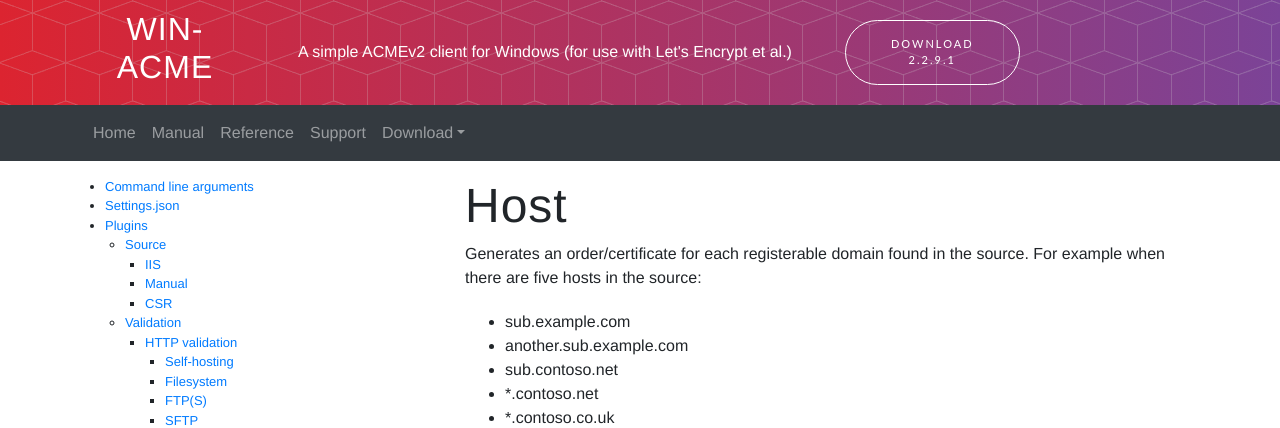
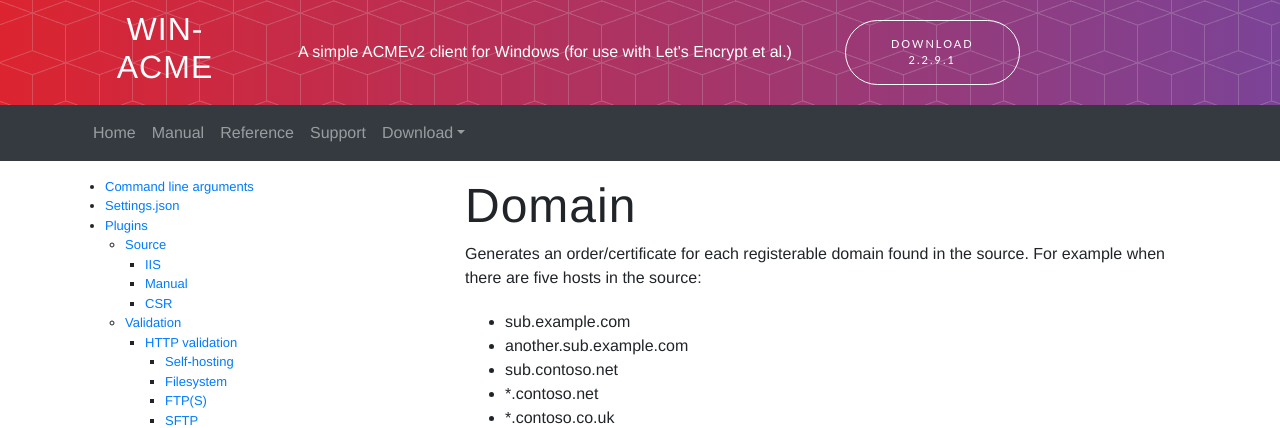
Before and after one commit to win-acme/win-acme.github.io, a Jekyll site: the page built from reference/plugins/order/domain.md, in a window 1280 px wide. Shown: the top 428 px of the page. Built offline with Jekyll 4.4.1, drawn with Linux system fonts in a browser that asks for light colours; our own code applies the rules of GitHub Pages for plain Markdown files.

Commit message:
https://github.com/win-acme/win-acme/issues/2600

```diff
--- a/reference/plugins/order/domain.md
+++ b/reference/plugins/order/domain.md
@@ -2,7 +2,7 @@
 sidebar: reference
 ---
 
-# Host
+# Domain
 Generates an order/certificate for each registerable domain found in the source.
 For example when there are five hosts in the source:
 
```
Also changed, not shown: reference/plugins/installation/index.md (+1 -1 lines).
